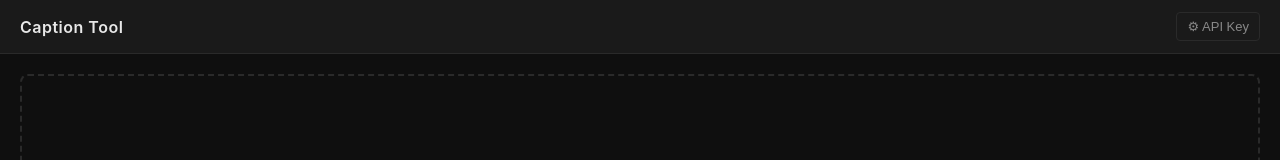
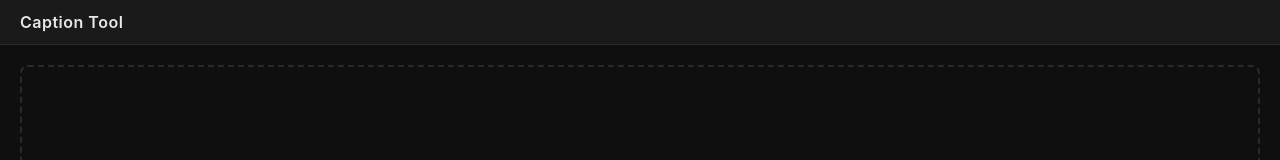
Before and after one commit to Michaddd/caption-tool, a React (Vite) app: page / in a window 1280 px wide. Shown: the top 160 px of the page. Built offline with nearby package versions, Linux system fonts and the light colour scheme.

Commit message:
Remove API key button from header

```diff
--- a/src/App.jsx
+++ b/src/App.jsx
@@ -104,9 +104,6 @@ export default function App() {
     <div className="app">
       <header className="app-header">
         <h1>Caption Tool</h1>
-        <button className="icon-btn" onClick={() => setShowApiModal(true)}>
-          ⚙ API Key
-        </button>
       </header>
 
       {step === STEPS.UPLOAD && (
```
